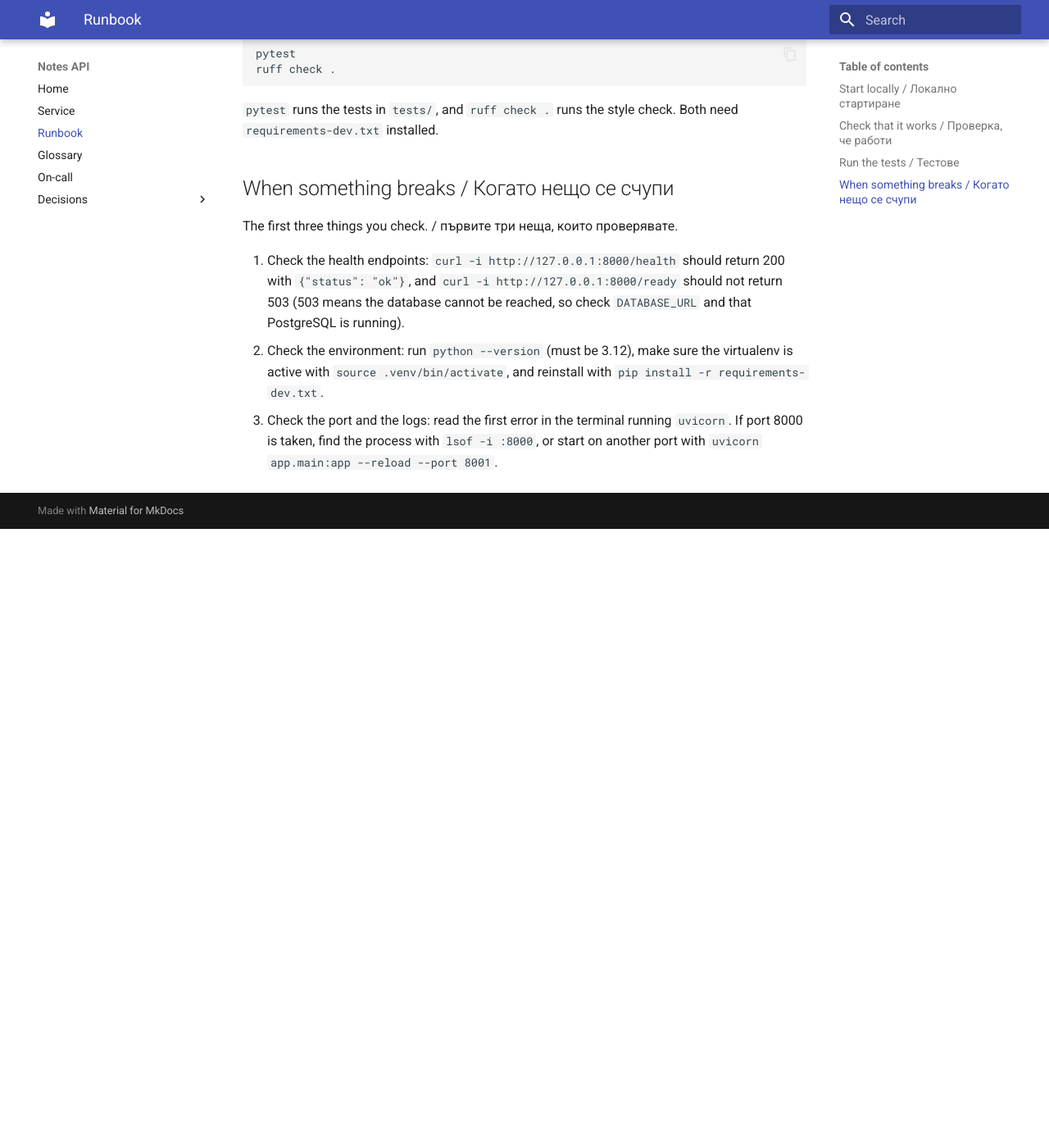
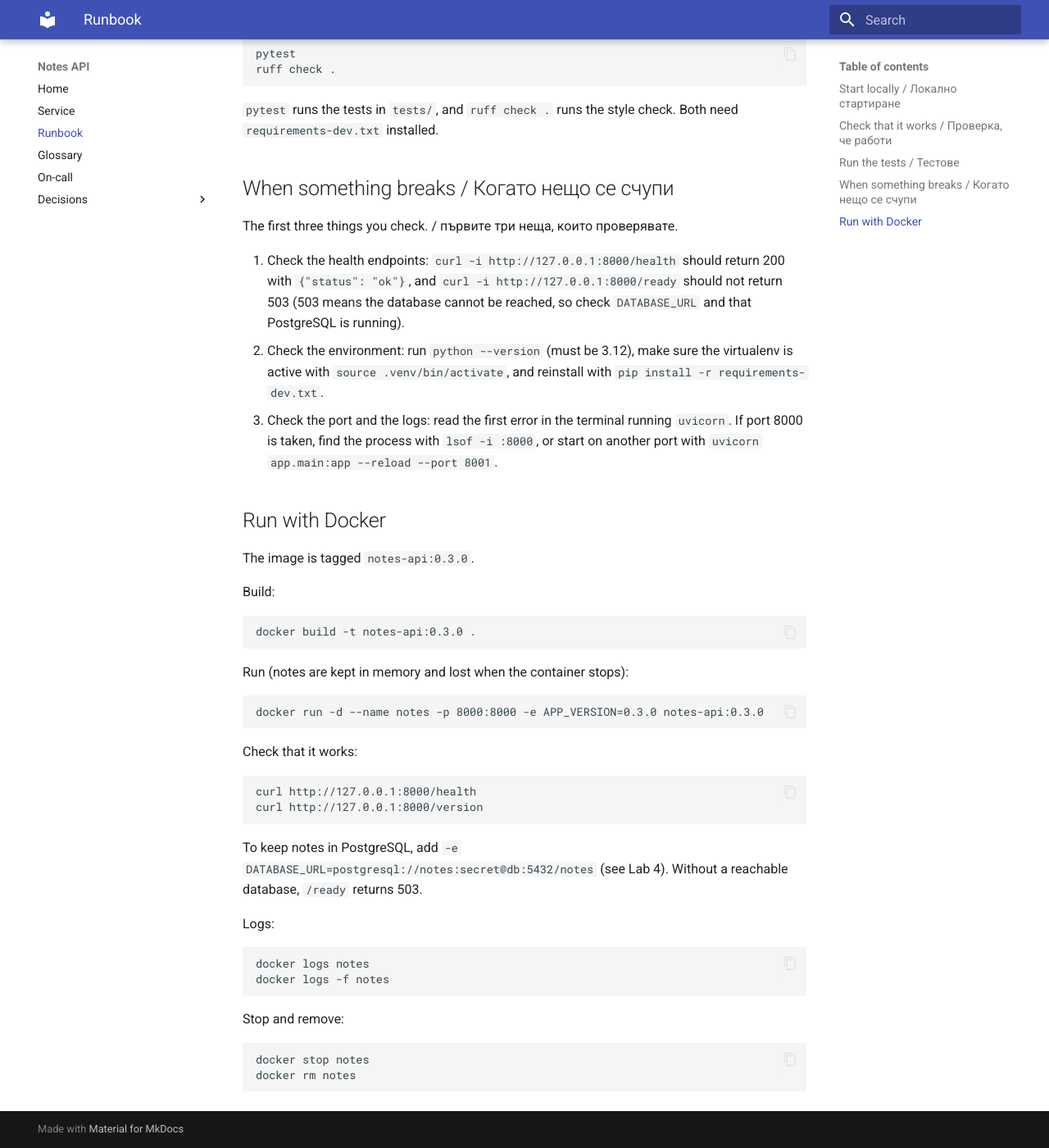
Before and after one commit to Namute2/devops-labs-fn371223051, an MkDocs documentation site: the page built from docs/runbook.md, in a window 1280 px wide and 1400 px high, scrolled down 915 px. Shown: the whole window at 82% size. Built offline with MkDocs 1.6.1 and Material for MkDocs 9.7.7, drawn with Linux system fonts in a browser that asks for light colours; before the commit the page ends 1560 px from its top, so only the background shows below that.

Commit message:
docs: add Run with Docker section (#42)

````diff
--- a/docs/runbook.md
+++ b/docs/runbook.md
@@ -46,3 +46,41 @@ The first three things you check. / първите три неща, които
 1. Check the health endpoints: `curl -i http://127.0.0.1:8000/health` should return 200 with `{"status": "ok"}`, and `curl -i http://127.0.0.1:8000/ready` should not return 503 (503 means the database cannot be reached, so check `DATABASE_URL` and that PostgreSQL is running).
 2. Check the environment: run `python --version` (must be 3.12), make sure the virtualenv is active with `source .venv/bin/activate`, and reinstall with `pip install -r requirements-dev.txt`.
 3. Check the port and the logs: read the first error in the terminal running `uvicorn`. If port 8000 is taken, find the process with `lsof -i :8000`, or start on another port with `uvicorn app.main:app --reload --port 8001`.
+## Run with Docker
+
+The image is tagged `notes-api:0.3.0`.
+
+Build:
+
+```
+docker build -t notes-api:0.3.0 .
+```
+
+Run (notes are kept in memory and lost when the container stops):
+
+```
+docker run -d --name notes -p 8000:8000 -e APP_VERSION=0.3.0 notes-api:0.3.0
+```
+
+Check that it works:
+
+```
+curl http://127.0.0.1:8000/health
+curl http://127.0.0.1:8000/version
+```
+
+To keep notes in PostgreSQL, add `-e DATABASE_URL=postgresql://notes:secret@db:5432/notes` (see Lab 4). Without a reachable database, `/ready` returns 503.
+
+Logs:
+
+```
+docker logs notes
+docker logs -f notes
+```
+
+Stop and remove:
+
+```
+docker stop notes
+docker rm notes
+```
````
